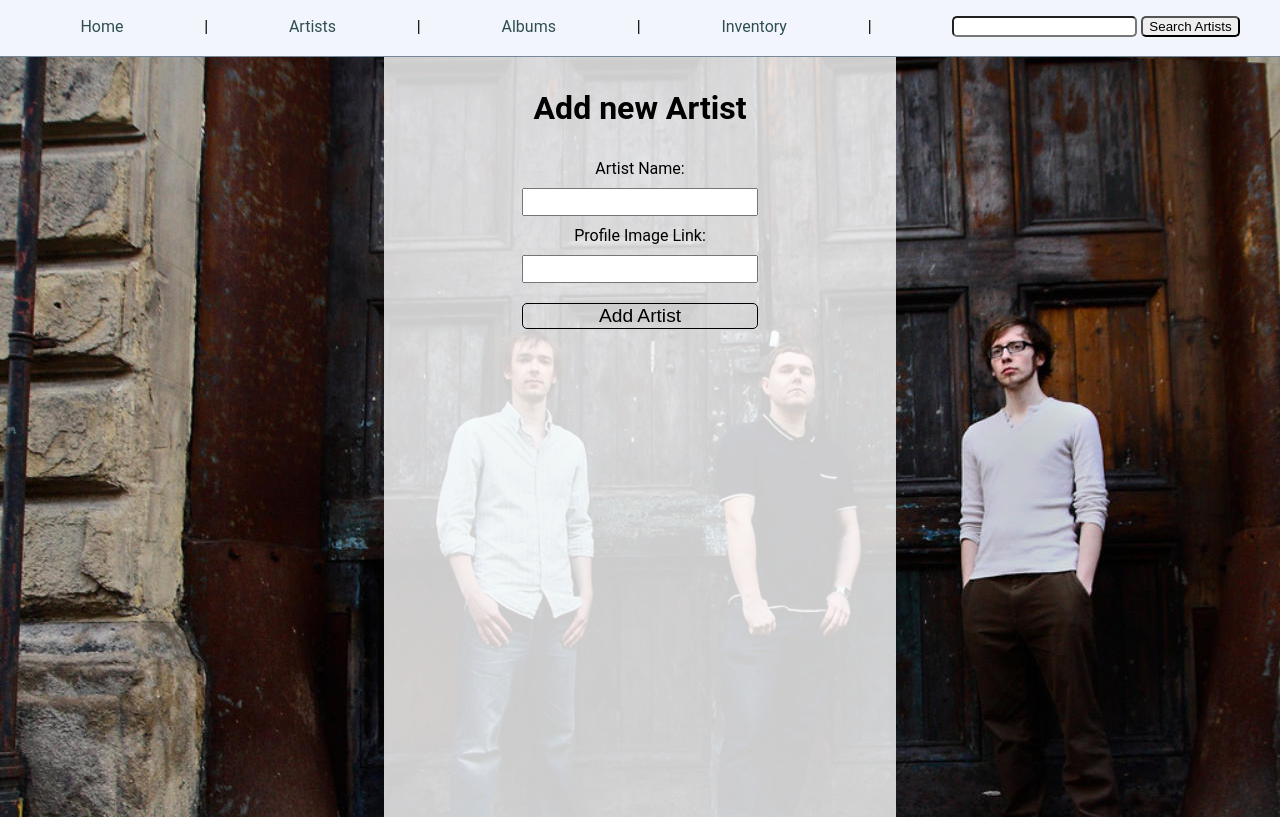
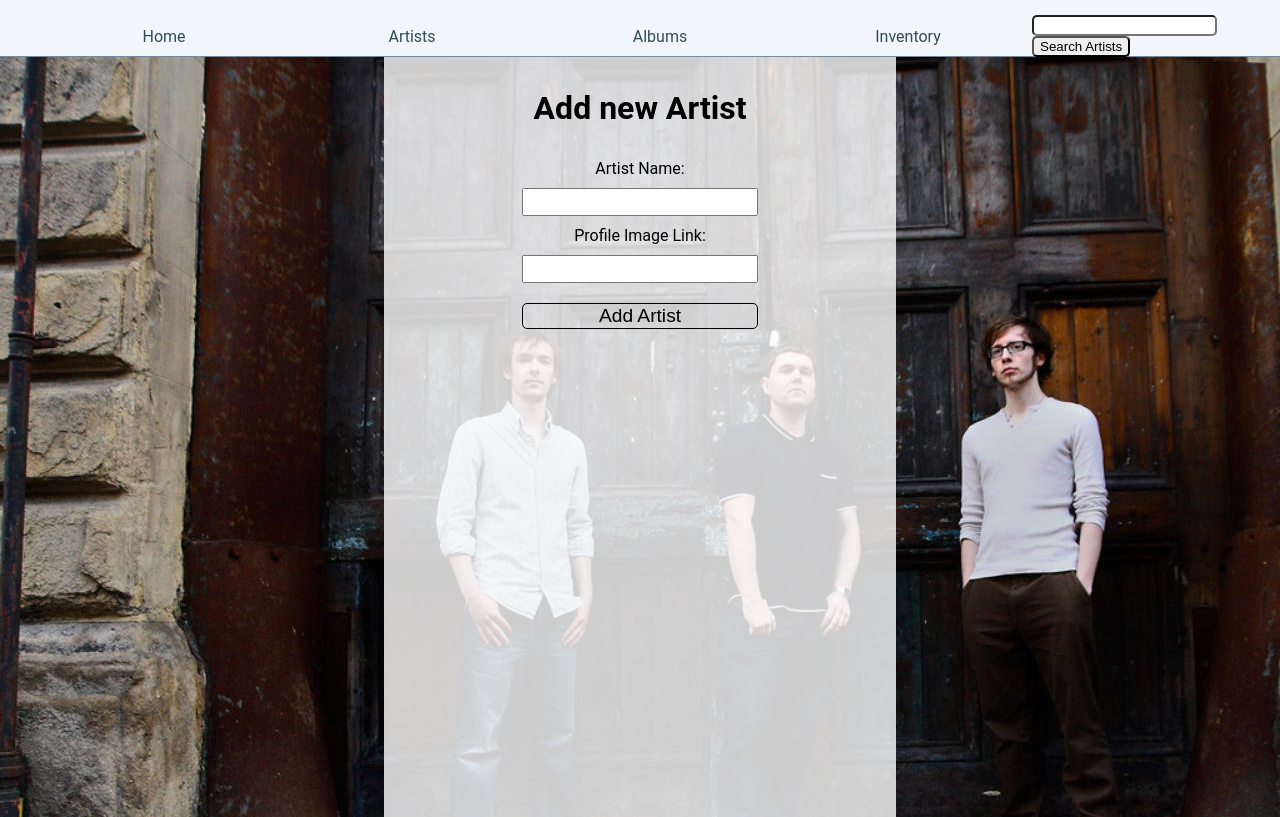
Before and after one commit to nikhsharma/record_store, a Sinatra app: page /artists/new in a window 1280 px wide. Run offline with Sinatra, Linux system fonts and the light colour scheme; parts of the project's set-up code (start-up, migrations or seed data) failed here and were passed over.

Commit message:
style nav bar - hover

```diff
--- a/public/styles/structure.css
+++ b/public/styles/structure.css
@@ -14,7 +14,7 @@ nav {
 nav ul {
   display: flex;
   flex-direction: row;
-  justify-content: space-around;
+  justify-content: space-between;
 }
 
 nav li {
@@ -22,12 +22,24 @@ nav li {
   align-items: center;
   justify-content: center;
   list-style-type: none;
+  width: 100%;
+  height: 5vh;
+  transition: 0.2s;
+}
+
+nav .link:hover {
+  cursor: pointer;
+  background-color: lightslategray;
+  transition: 0.2s;
 }
 
 
 a {
   text-decoration: none;
   color: darkslategray;
+}
+nav .link:hover a {
+  color: white;
 }
 
 .center {
--- a/views/index.erb
+++ b/views/index.erb
@@ -1,10 +1,14 @@
+
+<!-- <video src="/videos/spinning_vinyl.mp4" autoplay loop muted>
+</video> -->
+
 <section id="home">
 
 <h1 class="center">Records & Stuff</h1>
 
 <form class="center search" action="/search" method="get">
   <label for="name"></label>
-  <input type="text" name="name" >
+  <input type="text" name="name">
   <input type="submit" class="button" value="Search Artists">
 </form>
 
--- a/views/layout.erb
+++ b/views/layout.erb
@@ -16,14 +16,14 @@
   <main>
     <nav>
       <ul>
-        <li><a href="/">Home</a></li>
-        <li>|</li>
-        <li><a href="/artists">Artists</a></li>
-        <li>|</li>
-        <li><a href="/albums">Albums</a></li>
-        <li>|</li>
-        <li><a href="/inventory">Inventory</a></li>
-        <li>|</li>
+        <li class="link" onclick="location.href='/'"><a href="/">Home</a></li>
+        <!-- <li>|</li> -->
+        <li class="link" onclick="location.href='/artists'"><a href="/artists">Artists</a></li>
+        <!-- <li>|</li> -->
+        <li class="link" onclick="location.href='/albums'"><a href="/albums">Albums</a></li>
+        <!-- <li>|</li> -->
+        <li class="link" onclick="location.href='/inventory'"><a href="/inventory">Inventory</a></li>
+        <!-- <li>|</li> -->
         <li>
           <form class="search-bar" action="/search" method="get">
             <input type="text" name="name" >
```
Also changed, not shown: 1 other file.
